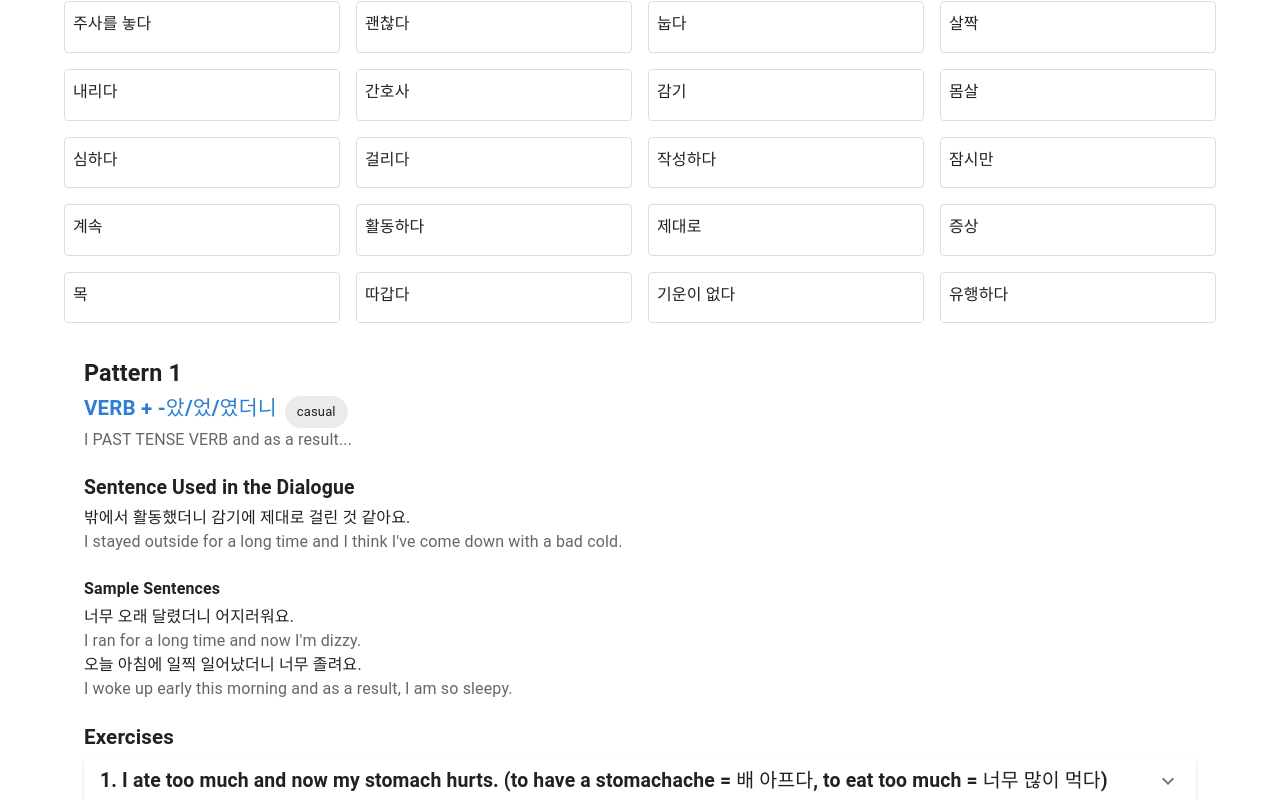
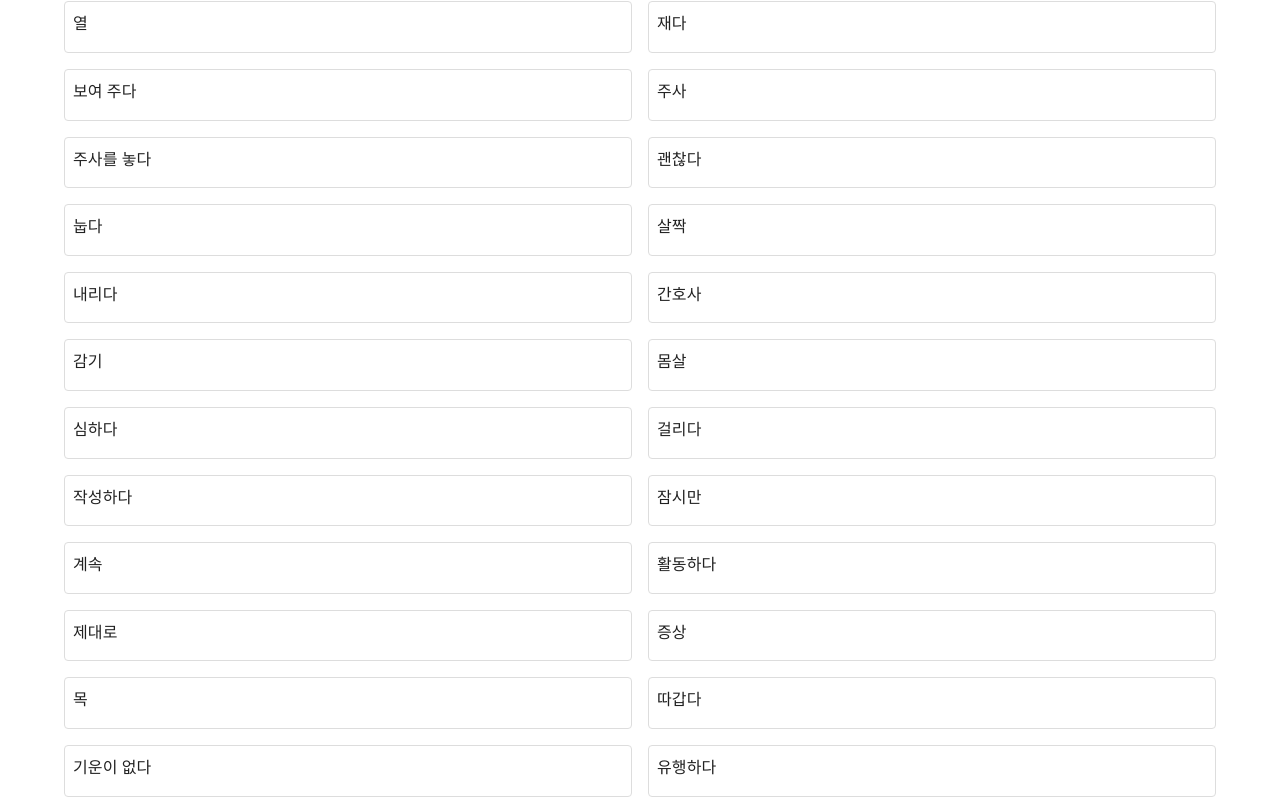
Before and after one commit to timofeysie/language-learning-app, a React (Vite) app: page /chapter/chapter26 in a window 1280 px wide. Shown: the part 1780-2580 px from the top of the page. Built offline with nearby package versions, Linux system fonts and the light colour scheme.

Commit message:
adjust vocab widths and fix exercise index numbers for display

```diff
--- a/src/features/Exercises/ExerciseComponent.tsx
+++ b/src/features/Exercises/ExerciseComponent.tsx
@@ -23,7 +23,7 @@ const ExerciseComponent: React.FC<ExerciseComponentProps> = ({ exercises }) => {
                 <Accordion key={exercise.id}>
                     <AccordionSummary expandIcon={<ExpandMoreIcon />}>
                         <Typography variant="h4">
-                            {exercise.id}. {exercise.exercise}
+                            {exercise.id + 1}. {exercise.exercise}
                         </Typography>
                     </AccordionSummary>
                     <AccordionDetails>
--- a/src/features/Vocabulary/VocabularyComponent.tsx
+++ b/src/features/Vocabulary/VocabularyComponent.tsx
@@ -28,7 +28,7 @@ const VocabularyComponent: React.FC<VocabularyComponentProps> = ({
 
             <Grid container spacing={2}>
                 {vocabulary.map((word) => (
-                    <Grid item key={word.id} xs={12} sm={6} md={4} lg={3}>
+                    <Grid item key={word.id} xs={12} sm={8} md={7} lg={6}>
                         <div
                             className={`word-container ${
                                 expandedWord === word.id ? "expanded" : ""
```
Also changed, not shown: public/chapter28Data.json (+4 -4 lines).
